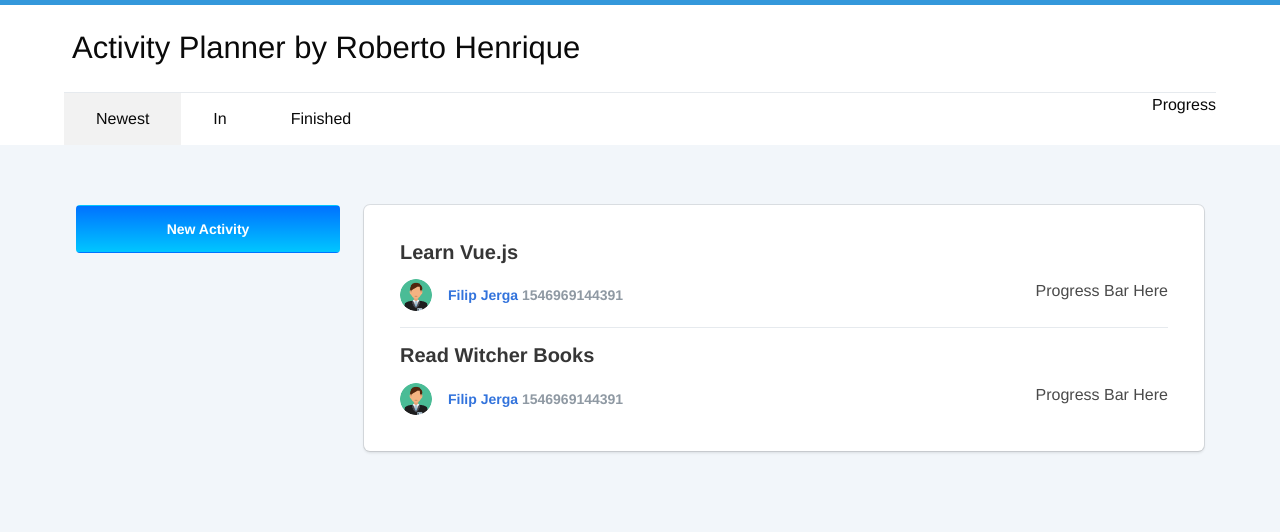
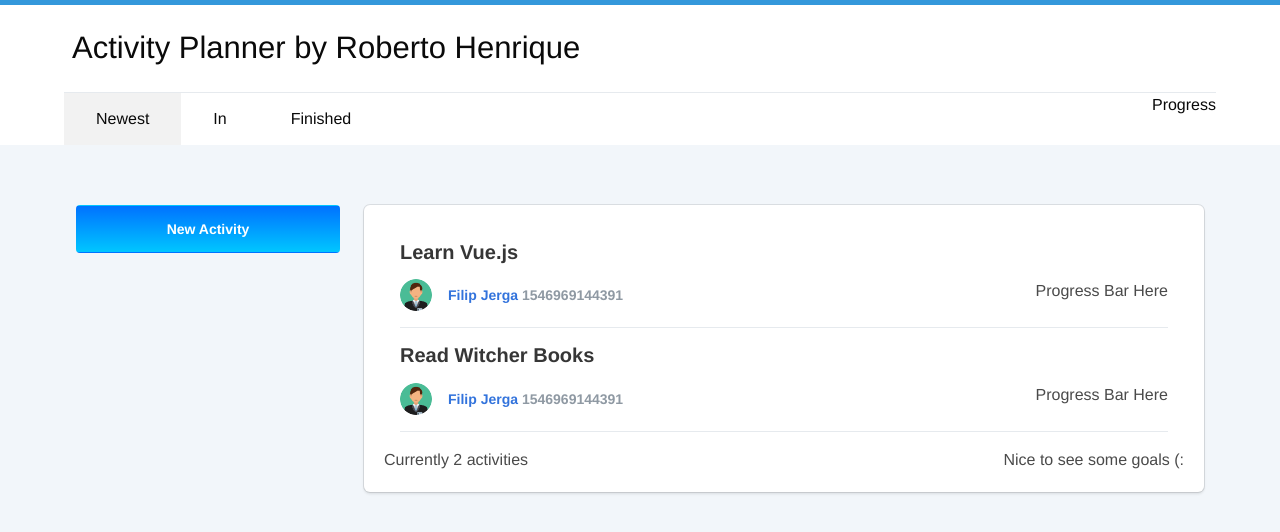
Before and after one commit to rhenrique1/vue-activity-cli, a Vue app: page / in a window 1280 px wide. Shown: the top 532 px of the page. Built offline with nearby package versions, Linux system fonts and the light colour scheme.

Commit message:
lesson 20

```diff
--- a/src/App.vue
+++ b/src/App.vue
@@ -95,6 +95,8 @@
               :key="activity.id"
               :activity="activity"
             />
+            <div class="activity-length">Currently {{ activityLength }} activities</div>
+            <div class="activity-motivation">{{ activityMotivation }}</div>
           </div>
         </div>
       </div>
@@ -133,16 +135,20 @@ export default {
     },
     fullAppName() {
       return `${this.appName} by ${this.creator}`;
-    }
+    },
+    activityLength() {
+      return Object.keys(this.activities).length;
+    },
+    activityMotivation() {
+      if(this.activityLength && this.activityLength < 5) {
+        return `Nice to see some goals (:`;
+      } else if (this.activityLength >= 5) {
+        return `So many activities, good job!`;
+      } else {
+        return `No activities, sad!`;
+      }
+    },
   },
-  // watch: {
-  //   creator(val) {
-  //     this.watchedAppName = `${this.appName} by ${val}`;
-  //   },
-  //   appName(val) {
-  //     this.watchedAppName =  `${val} by ${this.creator}`;
-  //   }
-  // },
   beforeCreate() {
   },
   created() {
@@ -185,6 +191,12 @@ export default {
 
     margin-left: 30px;
 
+  }
+  .activity-motivation {
+    float: right;
+  }
+  .activity-length {
+    display: inline-block;
   }
   .topNav {
     border-top: 5px solid #3498DB;
```
